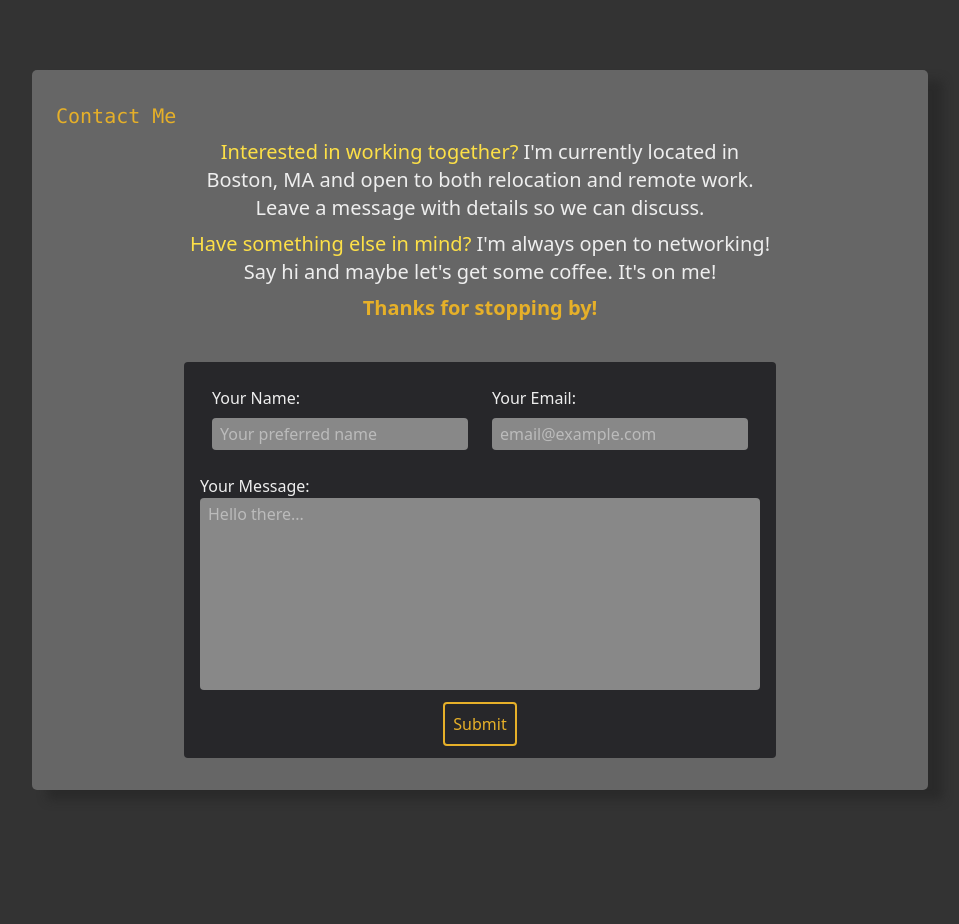
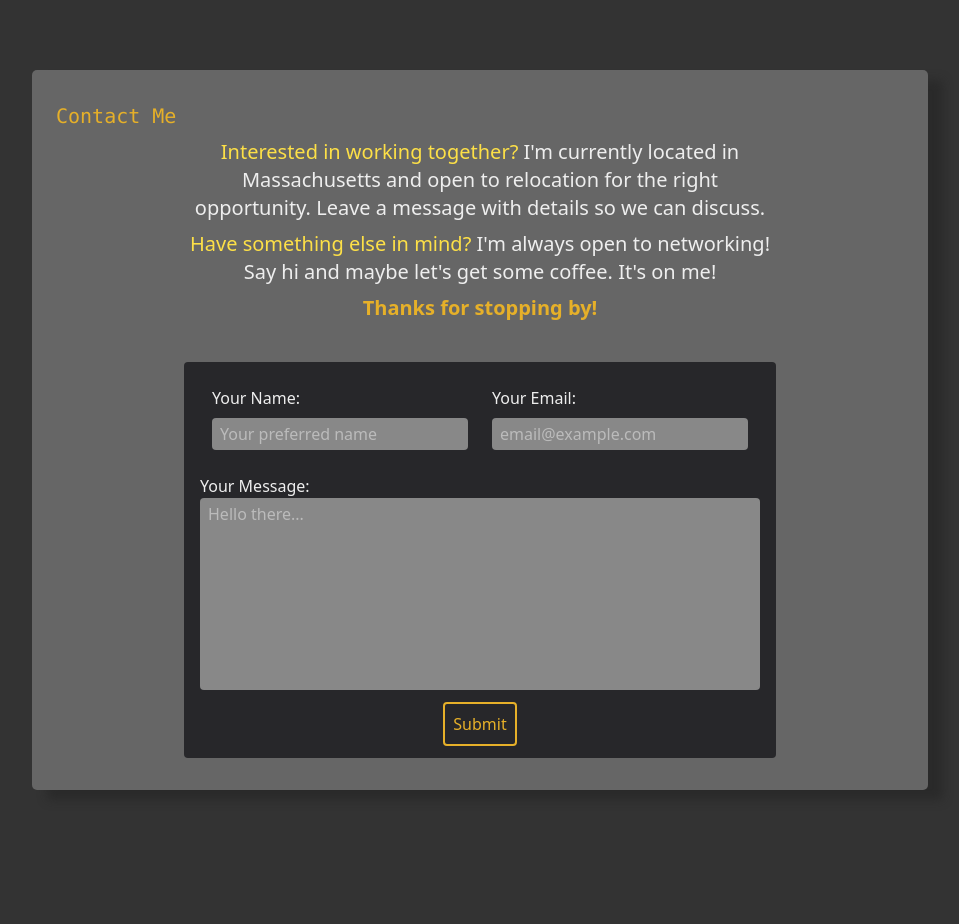
Before and after one commit to filipeqm94/portfolio, a React (Create React App) app: page / in a window 1280 px wide. Shown: the part 2920-3844 px from the top of the page, without its empty margins (160-1119 px from the left). Built offline with nearby package versions, Linux system fonts and the light colour scheme; no server answers.

Commit message:
update contact section

```diff
--- a/src/components/Contact/index.js
+++ b/src/components/Contact/index.js
@@ -61,8 +61,7 @@ function Contact() {
           <span className='text-yellow-300'>
             Interested in working together?
           </span>{' '}
-          I'm currently located in Boston, MA and open to both relocation and
-          remote work. Leave a message with details so we can discuss.
+          I'm currently located in Massachusetts and open to relocation for the right opportunity. Leave a message with details so we can discuss.
         </p>
         <p className='text-center mb-2 text-xl w-full lg:w-2/3 lg:mx-auto'>
           <span className='text-yellow-300'>Have something else in mind?</span>{' '}
@@ -78,11 +77,10 @@ function Contact() {
           className='bg-zinc-800 px-2 md:px-4 py-3 rounded w-full lg:w-2/3 mx-auto relative'
         >
           <div
-            className={`${
-              requestSent
-                ? 'absolute w-full h-full top-0 left-0 flex flex-col bg-[#99999975]'
-                : 'hidden'
-            }`}
+            className={`${requestSent
+              ? 'absolute w-full h-full top-0 left-0 flex flex-col bg-[#99999975]'
+              : 'hidden'
+              }`}
           >
             {loading ? (
               <div className='m-auto'>
```
